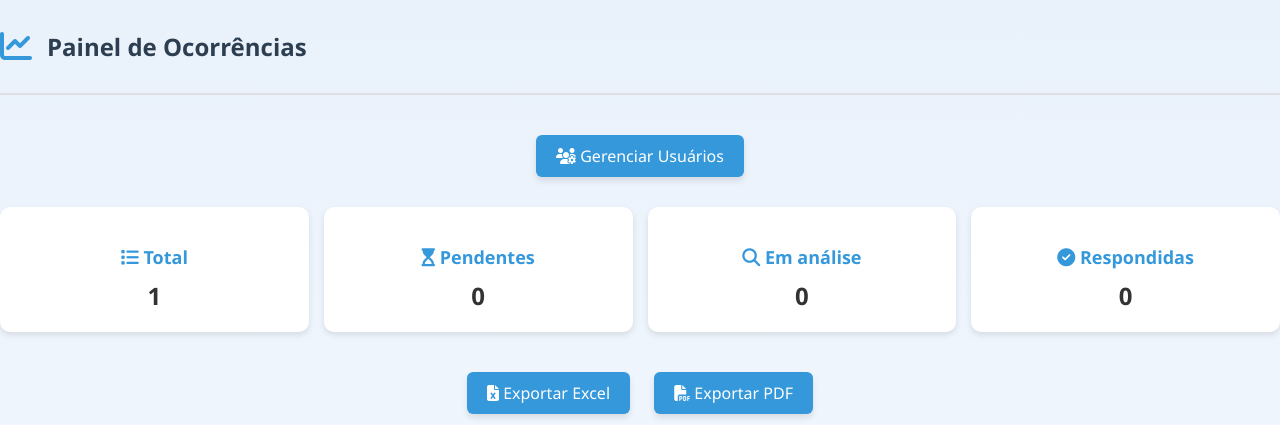
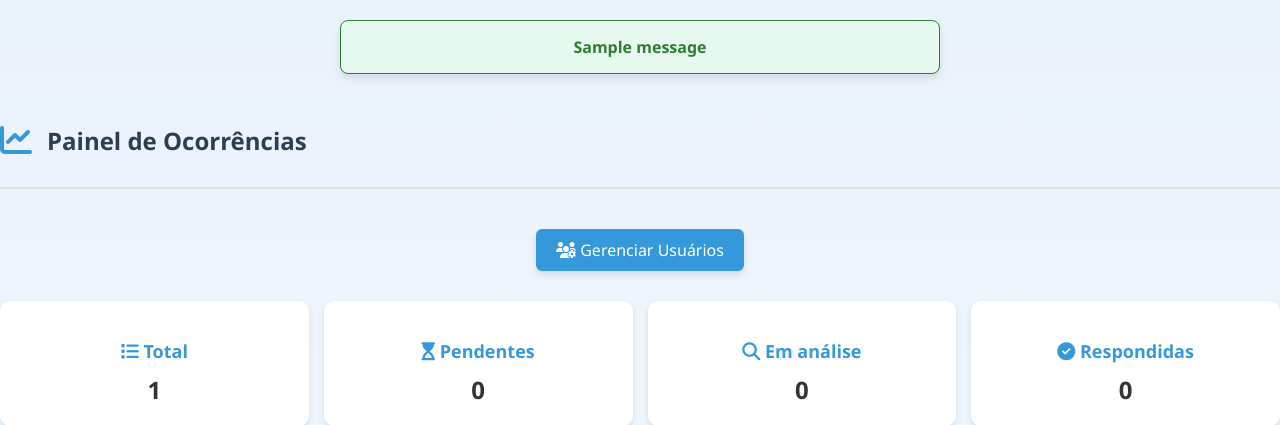
Before and after one commit to NathanpSantos/livro-de-ocorrencias, a Flask app: page /painel in a window 1280 px wide. Shown: the top 425 px of the page. Run offline with Flask 3, Linux system fonts and the light colour scheme; a user stored in the database is signed in; tables that the repository leaves empty hold one stand-in row (values such as "Sample post"); one stand-in notice (Sample message) is shown.

Commit message:
correções na segurança

```diff
--- a/app/routes.py
+++ b/app/routes.py
@@ -1,4 +1,4 @@
-from flask import Blueprint, render_template, request, redirect, url_for, session, send_file
+from flask import Blueprint, render_template, request, redirect, url_for, session, send_file, flash
 from werkzeug.security import generate_password_hash, check_password_hash
 from .models import Usuario, Ocorrencia, Historico
 from app import db
@@ -95,8 +95,9 @@ def nova_ocorrencia():
 
     # Envia e-mail
     enviar_email_ocorrencia(usuario.nome, usuario.email, tipo, descricao)
+    flash("Ocorrência enviada com sucesso! O administrador foi notificado por e-mail.", "success")
+    return redirect(url_for('main.painel'))
 
-    return redirect(url_for('main.painel'))
 
 
 @main.route('/responder/<int:id>', methods=['POST'])
--- a/app/static/style.css
+++ b/app/static/style.css
@@ -307,6 +307,25 @@ img {
     margin: 20px auto;
 }
 
+.alert {
+    padding: 15px;
+    border-radius: 8px;
+    margin: 20px auto;
+    width: 90%;
+    max-width: 600px;
+    font-weight: bold;
+    text-align: center;
+    box-shadow: 0 4px 8px rgba(0,0,0,0.1);
+}
+
+.alert-success {
+    background-color: #e6f9ee;
+    color: #2e7d32;
+    border: 1px solid #2e7d32;
+}
+
+
+
 /* Responsividade para telas pequenas */
 @media (max-width: 768px) {
     body.tela-inicial {
--- a/app/templates/painel.html
+++ b/app/templates/painel.html
@@ -8,7 +8,15 @@
     <link rel="stylesheet" href="https://cdnjs.cloudflare.com/ajax/libs/font-awesome/6.4.0/css/all.min.css">
 </head>
 <body>
-
+{% with messages = get_flashed_messages(with_categories=true) %}
+  {% if messages %}
+    {% for category, message in messages %}
+      <div class="alert alert-{{ category }}">
+        {{ message }}
+      </div>
+    {% endfor %}
+  {% endif %}
+{% endwith %}
 <header class="top-header">
     <i class="fas fa-chart-line"></i>
     <h2>Painel de Ocorrências</h2>
@@ -57,7 +65,7 @@
 
 {% if tipo == 'morador' %}
     <form method="post" action="{{ url_for('nova_ocorrencia') }}">
-        <label>Tipo:</label>
+        <label>Ocorrência:</label>
         <input type="text" name="tipo" required>
         <label>Descrição:</label>
         <textarea name="descricao" required></textarea>
```
Also changed, not shown: 1 other file.
